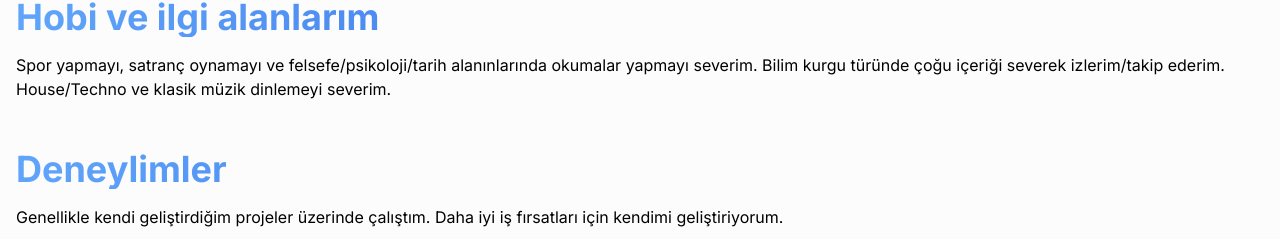
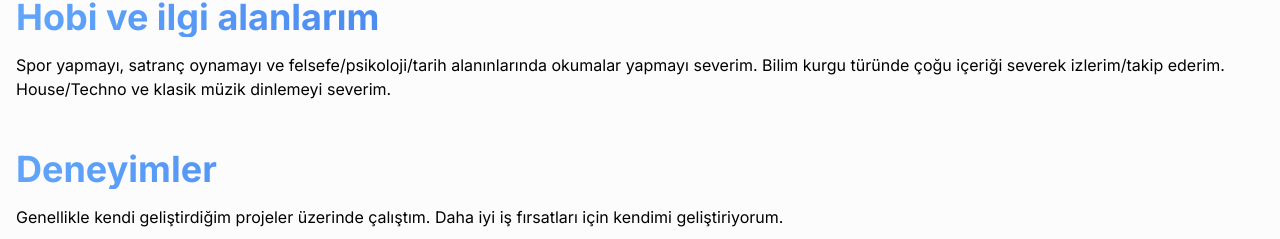
Before and after one commit to grienz/portfolio, a Next.js app: page /about in a window 1280 px wide. Shown: the part 869-1108 px from the top of the page. Built offline with nearby package versions, Linux system fonts and the light colour scheme.

Commit message:
Metadata update and Typo fix.

```diff
--- a/app/about/page.tsx
+++ b/app/about/page.tsx
@@ -86,7 +86,7 @@ const AboutPage = async () => {
           içeriği severek izlerim/takip ederim. House/Techno ve klasik müzik
           dinlemeyi severim.
         </p>
-        <h2 className="headline mb-4 mt-12 text-4xl">Deneylimler</h2>
+        <h2 className="headline mb-4 mt-12 text-4xl">Deneyimler</h2>
         <p className="mb-6">
           Genellikle kendi geliştirdiğim projeler üzerinde çalıştım. Daha iyi iş
           fırsatları için kendimi geliştiriyorum.
--- a/app/contact/page.tsx
+++ b/app/contact/page.tsx
@@ -3,7 +3,7 @@ import { Container } from '@components/Container'
 import { ContactForm } from '@components/ContactForm'
 
 export const metadata = {
-  title: 'İletişim Güray ALIN - Yazılım geliştirici',
+  title: 'İletişim',
   description: 'Web alanında geliştirmeler için iletişime geçebilirisiniz.'
 }
 
--- a/app/layout.tsx
+++ b/app/layout.tsx
@@ -82,8 +82,8 @@ export const metadata: Metadata = {
   colorScheme: 'dark',
   generator: 'Next.js',
   openGraph: {
-    title: 'Güray ALIN',
-    description: 'Yazılım Geliştirici',
+    title: '',
+    description: '',
     url: 'https://grienz.dev',
     siteName: "Güray ALIN'ın portfolyo websitesi.",
     locale: 'tr_TR',
```
